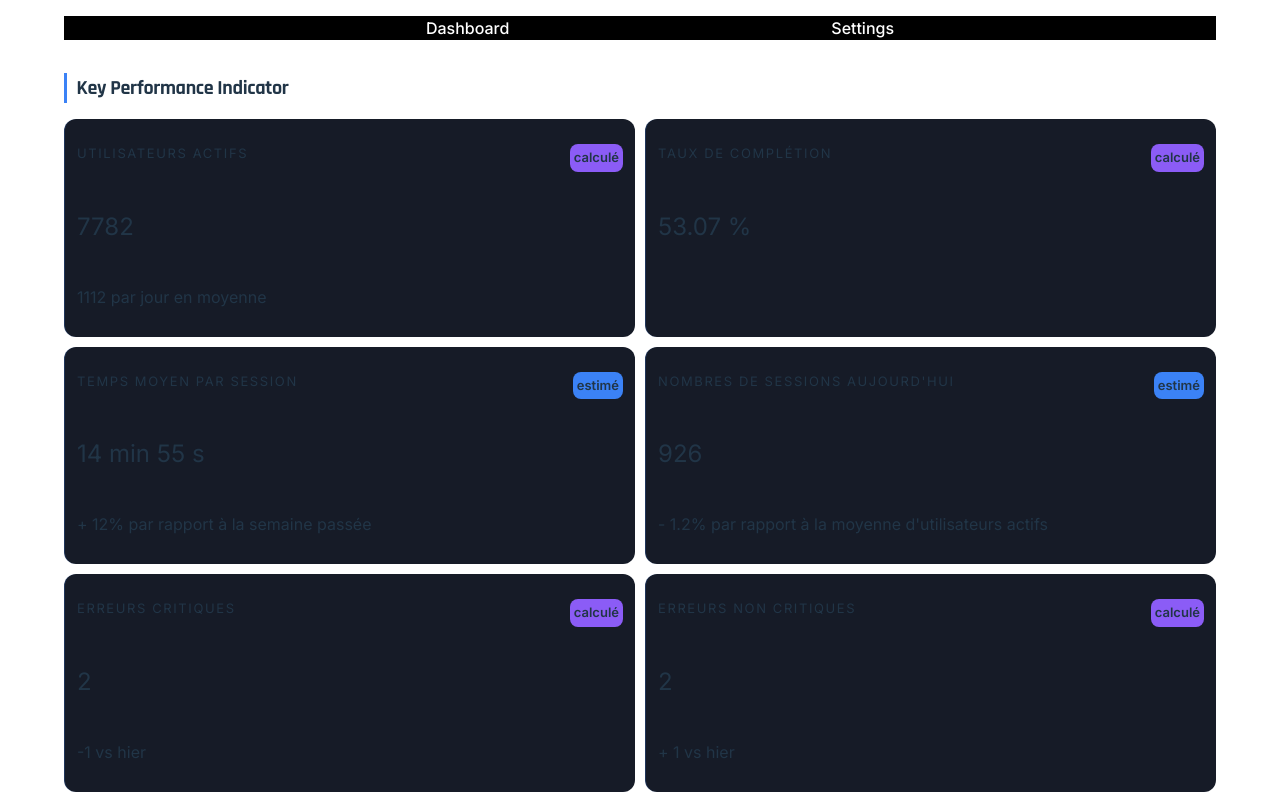
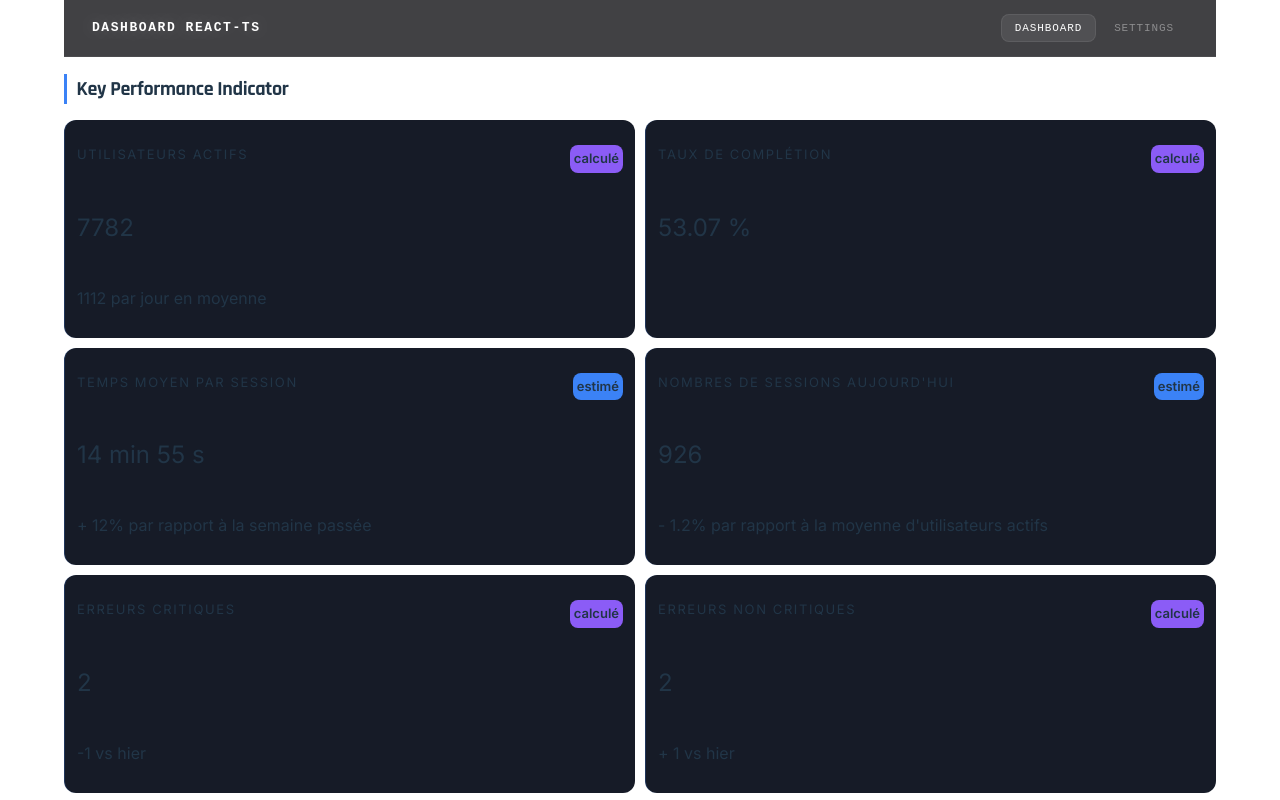
Before and after one commit to MonkeyClem/dashboard-react-ts, a React (Vite) app: page /dashboard in a window 1280 px wide. Shown: the top 800 px of the page. Built offline with nearby package versions, Linux system fonts and the light colour scheme.

Commit message:
feat(topNav) : CSS improvements

```diff
--- a/src/shared/layout/Navigation/TopNav/TopNav.module.css
+++ b/src/shared/layout/Navigation/TopNav/TopNav.module.css
@@ -1,19 +1,61 @@
-ul{
-    background-color: black;
-    display: flex;
-    justify-content: space-evenly;
+.topNav {
+  position: sticky;
+  top: 0;
+  z-index: 100;
+  display: flex;
+  align-items: center;
+  justify-content: space-between;
+  padding: 0 28px;
+  height: 56px;
+  background: rgba(18, 18, 22, 0.8);
+  backdrop-filter: blur(14px);
+  -webkit-backdrop-filter: blur(14px);
+  border-bottom: 1px solid rgba(255, 255, 255, 0.06);
+  box-shadow: 0 1px 0 rgba(255,255,255,0.03);
 }
 
-li{
-    list-style: none;
+
+/* a placeholder is used for now, but it would be nice to add a "real" logo later  */
+.logo {
+  font-family: monospace;
+  font-size: 13px;
+  font-weight: 600;
+  letter-spacing: 0.12em;
+  text-transform: uppercase;
+  color: #fff;
+  text-decoration: none;
+  text-shadow: 0 0 20px rgba(255, 255, 255, 0.25);
 }
 
-.link{
-    color: white;
+.ul {
+  display: flex;
+  align-items: center;
+  gap: 4px;
+  list-style: none;
+  margin: 0;
+  padding: 0;
 }
 
-.link:hover{
-    color: white;
-    font-weight: bolder;
-    border-bottom: 2px solid white;
+.link {
+  display: block;
+  padding: 6px 14px;
+  border-radius: 8px;
+  font-family: monospace;
+  font-size: 11px;
+  letter-spacing: 0.08em;
+  text-transform: uppercase;
+  text-decoration: none;
+  color: rgba(255, 255, 255, 0.4);
+  transition: color 0.15s ease;
 }
+
+.link:hover {
+  color: rgba(255, 255, 255, 0.85);
+  background: rgba(255, 255, 255, 0.06);
+}
+
+.link.active {
+  color: #fff;
+  background: rgba(255, 255, 255, 0.08);
+  box-shadow: inset 0 0 0 1px rgba(255,255,255,0.08);
+}
--- a/src/shared/layout/Navigation/TopNav/TopNav.tsx
+++ b/src/shared/layout/Navigation/TopNav/TopNav.tsx
@@ -1,15 +1,27 @@
-import { NavLink } from "react-router-dom";
+import  { NavLink } from "react-router-dom";
 import styles from "./TopNav.module.css"
 
-export default function TopNav(){
-    return  <nav className={styles.topNav}>
-                <ul>
+
+export default function TopNav() {
+  return (
+    <nav className={styles.topNav}>
+      <a href="/" className={styles.logo}>Dashboard React-TS</a>
+      <ul className={styles.ul}>
         <li>
-                        <NavLink to={"/dashboard"} className={styles.link}>Dashboard</NavLink>
+          <NavLink to="/dashboard" className={({ isActive }) =>
+            `${styles.link} ${isActive ? styles.active : ""}`
+          }>
+            Dashboard
+          </NavLink>
         </li>
         <li>
-                        <NavLink to={"/settings"} className={styles.link}>Settings</NavLink>
+          <NavLink to="/settings" className={({ isActive }) =>
+            `${styles.link} ${isActive ? styles.active : ""}`
+          }>
+            Settings
+          </NavLink>
         </li>
       </ul>
     </nav>
+  );
 }
```
Lines whose indentation alone changed are shown as unchanged.
